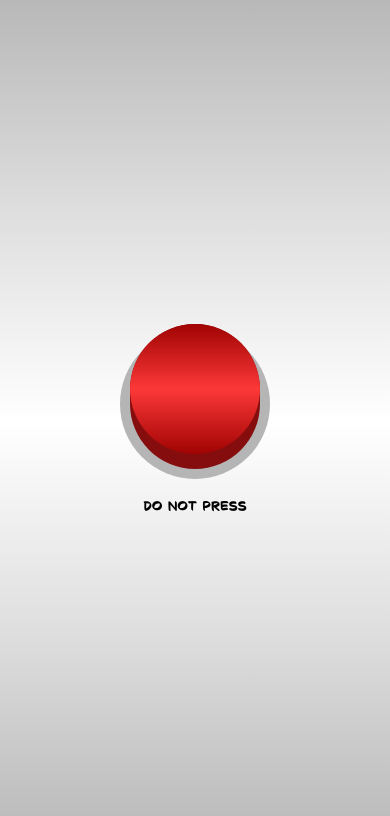
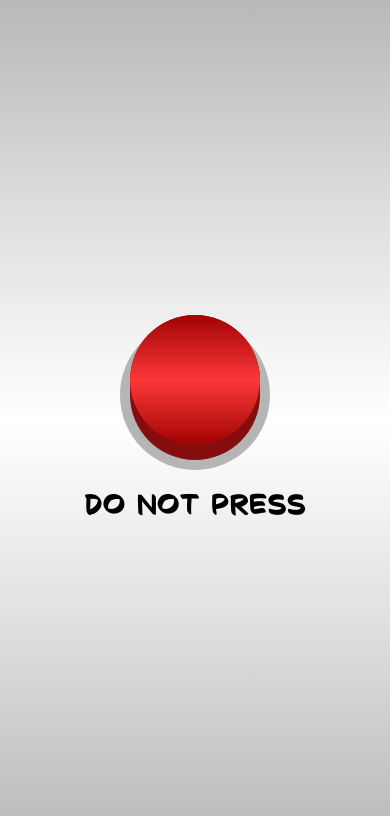
Before and after one commit to ishajain15/Do-Not-Press-The-Red-Button, a React Native app in the folder RedButton/: screen / in a window 390 px wide. Shown: the top 816 px of the page. Built offline with nearby package versions, Linux system fonts and the light colour scheme.

Commit message:
changed font-size

```diff
--- a/RedButton/App.js
+++ b/RedButton/App.js
@@ -144,5 +144,6 @@ const styles = StyleSheet.create({
   text: {
     paddingTop: 20,
     fontFamily: "Decalk Bold",
+    fontSize: 30,
   },
 });
```
